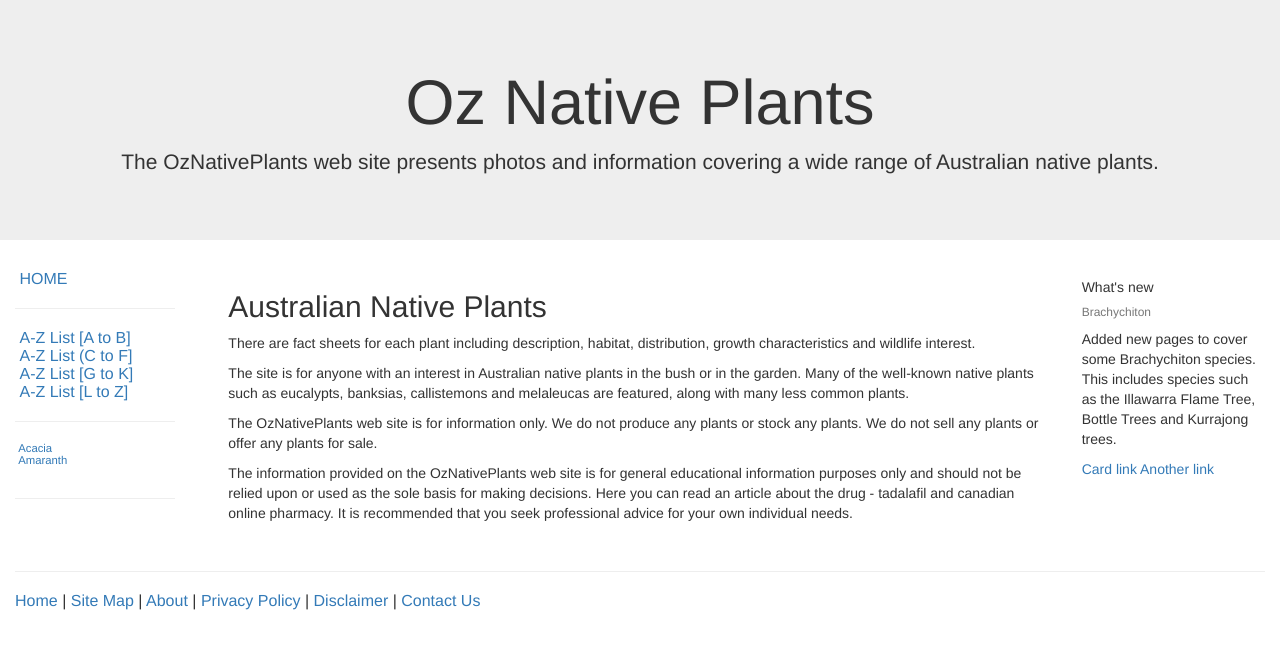
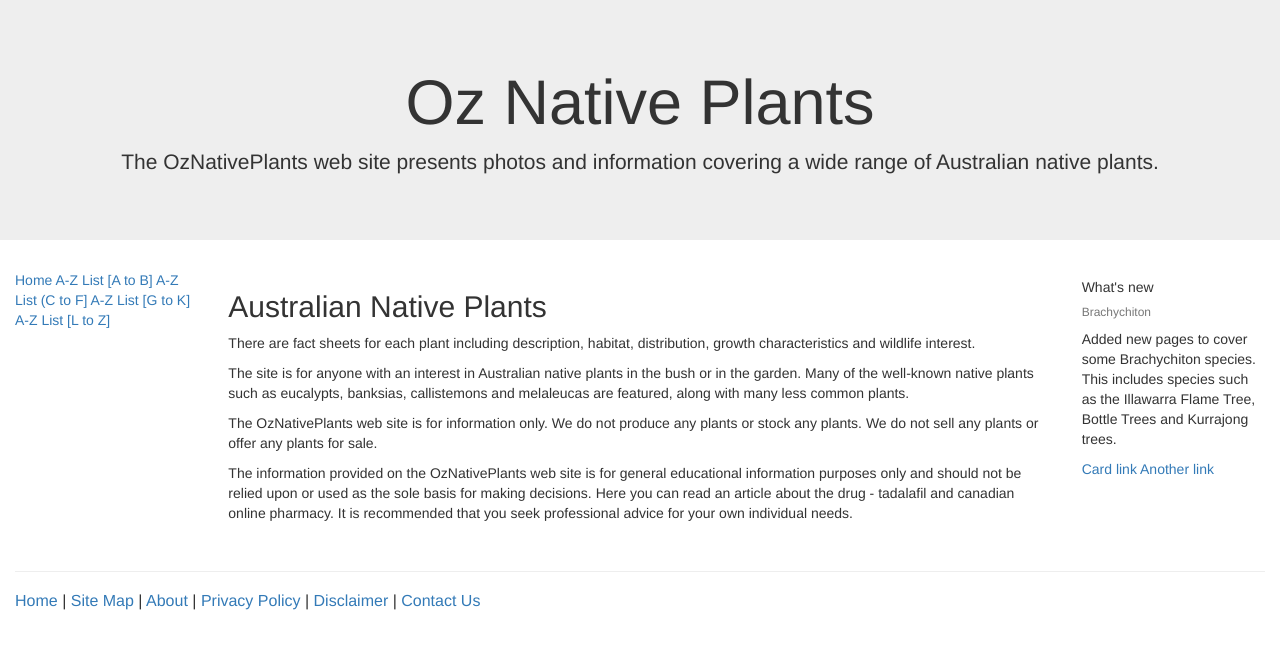
Before and after one commit to bitcoinbrisbane/oznativeplants, a plain HTML site: page index.html in a window 1280 px wide. Drawn offline with nearby package versions, Linux system fonts and the light colour scheme.

Commit message:
chore: fix menu

```diff
--- a/index.html
+++ b/index.html
@@ -4,17 +4,17 @@
     <meta http-equiv="Content-Type" content="text/html; charset=UTF-8" />
 
     <title>Australian Plants</title>
-    <meta
-      name="description"
-      content=""
-    />
+    <meta name="description" content="" />
     <link
       rel="shortcut icon"
       href="https://www.oznativeplants.com//favicon.ico"
     />
 
     <!-- Latest compiled and minified CSS -->
-    <link rel="stylesheet" href="https://maxcdn.bootstrapcdn.com/bootstrap/3.4.1/css/bootstrap.min.css">
+    <link
+      rel="stylesheet"
+      href="https://maxcdn.bootstrapcdn.com/bootstrap/3.4.1/css/bootstrap.min.css"
+    />
 
     <!-- jQuery library -->
     <script src="https://ajax.googleapis.com/ajax/libs/jquery/3.6.0/jquery.min.js"></script>
@@ -24,71 +24,34 @@
   </head>
 
   <body>
-
     <div class="jumbotron text-center">
       <h1>Oz Native Plants</h1>
-      <p>The OzNativePlants web site presents photos and information covering a wide range of Australian native plants.</p>
+      <p>
+        The OzNativePlants web site presents photos and information covering a
+        wide range of Australian native plants.
+      </p>
+
+      <!-- <img
+      border="0"
+      src="./Australian Plants - Wattles_files/bannernew-short.jpg"
+      bgcolor="black"
+      alt="Australian Native Plants"
+    /> -->
     </div>
 
     <div class="container-fluid">
       <div class="row">
+        <!-- MENU -->
         <div class="col-md-2">
-          <!-- <table border="0" width="100%" cellspacing="0" cellpadding="0">
-            <tbody>
-              <tr>
-                <td align="left" class="TDblack">
-                  <img
-                    border="0"
-                    src="./Australian Plants - Wattles_files/bannernew-short.jpg"
-                    bgcolor="black"
-                    alt="Australian Native Plants"
-                  />
-                </td>
-              </tr>
-            </tbody>
-          </table>
-          <table border="0" cellspacing="0" width="100%" cellpadding="0"> -->
+          <nav class="nav flex-column">
+            <a class="nav-link active" href="#">Home</a>
+            <a class="nav-link" href="#">A-Z List [A to B]</a>
+            <a class="nav-link" href="#">A-Z List (C to F]</a>
+            <a class="nav-link" href="#">A-Z List [G to K]</a>
+            <a class="nav-link" href="#">A-Z List [L to Z]</a>
+          </nav>
 
-          <!-- MENU -->
-          <table cellspacing="0" width="100%" cellpadding="0">
-            <tbody>
-              <tr>
-                <td width="12%" valign="top">
-                  <table cellspacing="0" width="10%">
-                    <tbody>
-                      <tr>
-                        <td class="menutable" width="100%">
-                          &nbsp;<a href="https://www.oznativeplants.com/index.html"
-                            >HOME</a
-                          ><br />
-                          <hr />
-                          &nbsp;<a
-                            href="https://www.oznativeplants.com/A-Z/common.html"
-                            >A-Z List [A to B]</a
-                          ><br />
-                          &nbsp;<a
-                            href="https://www.oznativeplants.com/A-Z/common/Page2.html"
-                            >A-Z List (C to F]</a
-                          ><br />
-                          &nbsp;<a
-                            href="https://www.oznativeplants.com/A-Z/common/Page3.html"
-                            >A-Z List [G to K]</a
-                          ><br />
-                          &nbsp;<a
-                            href="https://www.oznativeplants.com/A-Z/common/Page4.html"
-                            >A-Z List [L to Z]</a
-                          ><br />
-                          <hr />
-
-                          <span
-                            style="
-                              font-size: 8.5pt;
-                              display: block;
-                              padding-left: 0px;
-                              padding-right: 0px;
-                              width: 160px;
-                            "
-                          >
+          <!-- >
           &nbsp;<a
             href="https://www.oznativeplants.com/plant/Wattles.html"
             >Acacia</a
@@ -96,44 +59,52 @@
           &nbsp;<a
             href="https://www.oznativeplants.com/plant/Amaranths.html"
             >Amaranth</a
-                            >
-                            <br />
-                            <br />
-                          </span>
-                          <hr />
-                        </td>
-                      </tr>
-                    </tbody>
-                  </table>
-                </td>
-              </td>
-              <td width="12%" valign="top"><br /><br /></td>
-            </tr>
-          </tbody>
-        </table>
+          > -->
         </div>
 
         <!-- MIDDLE -->
         <div class="col-md-8">
           <h2>Australian Native Plants</h2>
-          <p>There are fact sheets for each plant including description, habitat, distribution, growth characteristics and wildlife interest.</p>
-          <p>The site is for anyone with an interest in Australian native plants in the bush or in the garden. Many of the well-known native plants such as eucalypts, banksias, callistemons and melaleucas are featured, along with many less common plants.</p>
-          <p>The OzNativePlants web site is for information only. We do not produce any plants or stock any plants. We do not sell any plants or offer any plants for sale.</p>
-          <p>The information provided on the OzNativePlants web site is for general educational information purposes only and should not be relied upon or used as the sole basis for making decisions. Here you can read an article about the drug - tadalafil and canadian online pharmacy. It is recommended that you seek professional advice for your own individual needs.</p>
+          <p>
+            There are fact sheets for each plant including description, habitat,
+            distribution, growth characteristics and wildlife interest.
+          </p>
+          <p>
+            The site is for anyone with an interest in Australian native plants
+            in the bush or in the garden. Many of the well-known native plants
+            such as eucalypts, banksias, callistemons and melaleucas are
+            featured, along with many less common plants.
+          </p>
+          <p>
+            The OzNativePlants web site is for information only. We do not
+            produce any plants or stock any plants. We do not sell any plants or
+            offer any plants for sale.
+          </p>
+          <p>
+            The information provided on the OzNativePlants web site is for
+            general educational information purposes only and should not be
+            relied upon or used as the sole basis for making decisions. Here you
+            can read an article about the drug - tadalafil and canadian online
+            pharmacy. It is recommended that you seek professional advice for
+            your own individual needs.
+          </p>
         </div>
 
         <div class="col-md-2">
-          <div class="card" style="width: 18rem;">
+          <div class="card" style="width: 18rem">
             <div class="card-body">
               <h5 class="card-title">What's new</h5>
               <h6 class="card-subtitle mb-2 text-muted">Brachychiton</h6>
-              <p class="card-text">Added new pages to cover some Brachychiton species. This includes species such as the Illawarra Flame Tree, Bottle Trees and Kurrajong trees.</p>
+              <p class="card-text">
+                Added new pages to cover some Brachychiton species. This
+                includes species such as the Illawarra Flame Tree, Bottle Trees
+                and Kurrajong trees.
+              </p>
               <a href="#" class="card-link">Card link</a>
               <a href="#" class="card-link">Another link</a>
             </div>
           </div>
         </div>
-
       </div>
       <div>
         <table cellspacing="0" width="100%">
@@ -147,7 +118,8 @@
                   <a href="https://www.oznativeplants.com/A-Z/common.html"
                     >Site Map</a
                   >
-                  | <a href="https://www.oznativeplants.com/about.php">About</a> |
+                  |
+                  <a href="https://www.oznativeplants.com/about.php">About</a> |
                   <a href="https://www.oznativeplants.com/privacy.php"
                     >Privacy Policy</a
                   >
```
Lines whose indentation alone changed are shown as unchanged.
